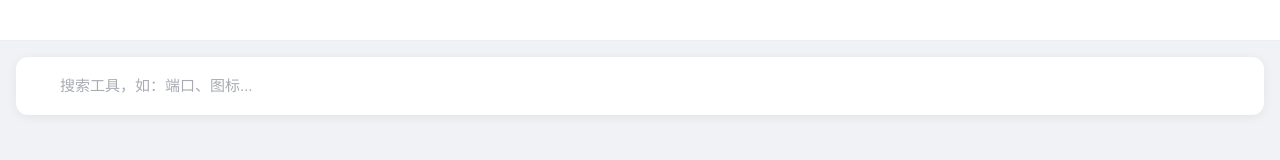
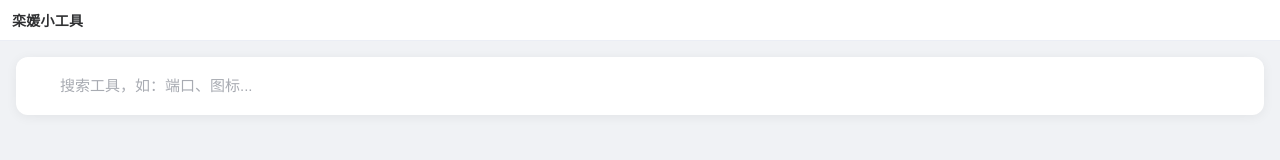
Before and after one commit to quxiangshun/ly-tools, a Vue app: page / in a window 1280 px wide. Shown: the top 160 px of the page. Built offline with nearby package versions, Linux system fonts and the light colour scheme; some icons are missing.

Commit message:
feat: 添加标题

```diff
--- a/src/App.vue
+++ b/src/App.vue
@@ -2,7 +2,10 @@
   <div class="app-wrap">
     <header class="app-header">
       <div class="app-header-left">
-        <template v-if="!isHome">
+        <template v-if="isHome">
+          <span class="app-brand-title">栾媛小工具</span>
+        </template>
+        <template v-else>
           <router-link to="/" class="back-home">
             <Icon icon="ri:arrow-left-line" :width="14" />
             返回
@@ -234,6 +237,16 @@ html.dark .back-home:hover {
   color: #58a6ff;
 }
 
+.app-brand-title {
+  font-size: 14px;
+  font-weight: 600;
+  color: #303133;
+  letter-spacing: 0.02em;
+}
+html.dark .app-brand-title {
+  color: #e5e7eb;
+}
+
 .app-page-title {
   font-size: 13px;
   font-weight: 500;
```
